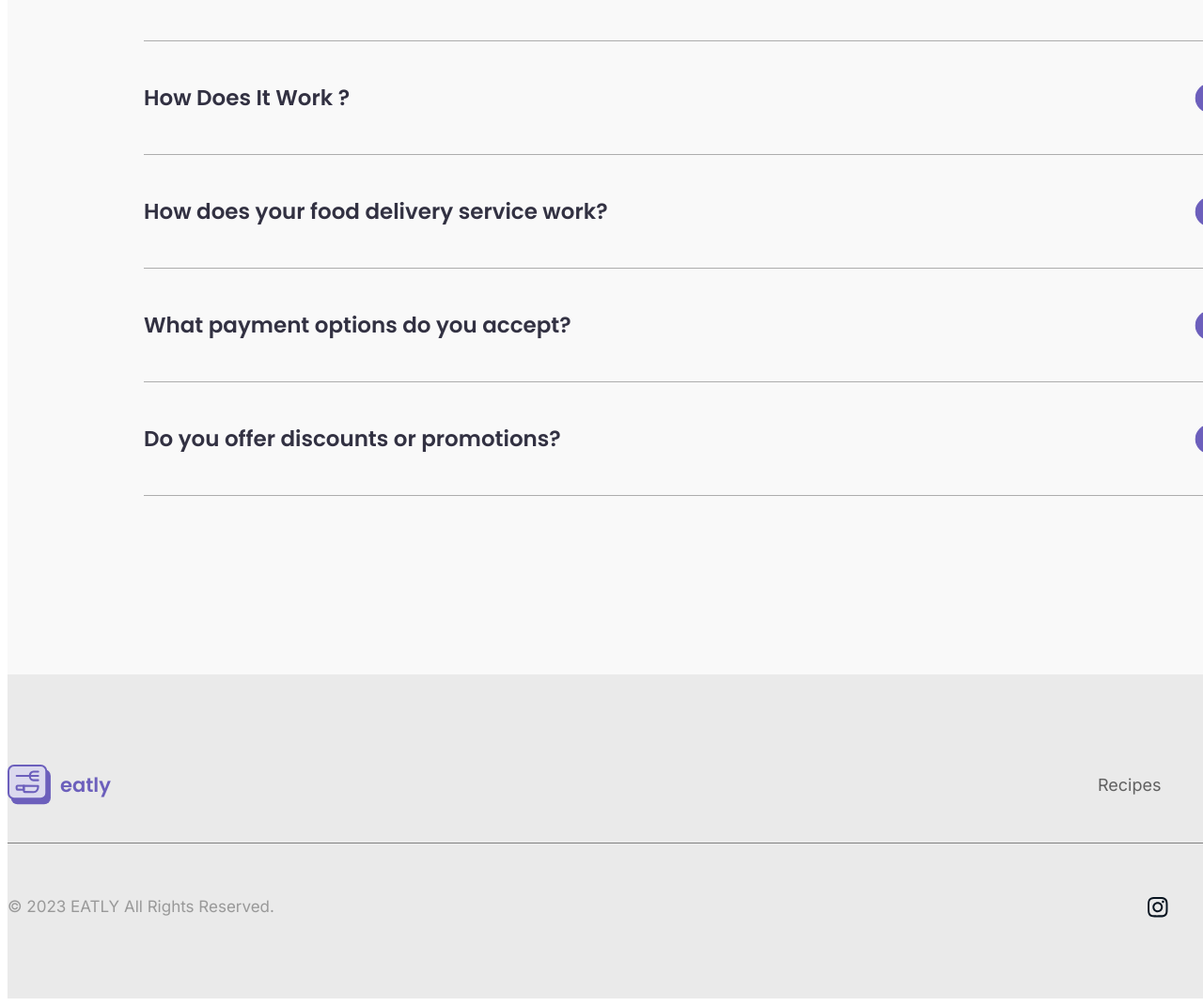
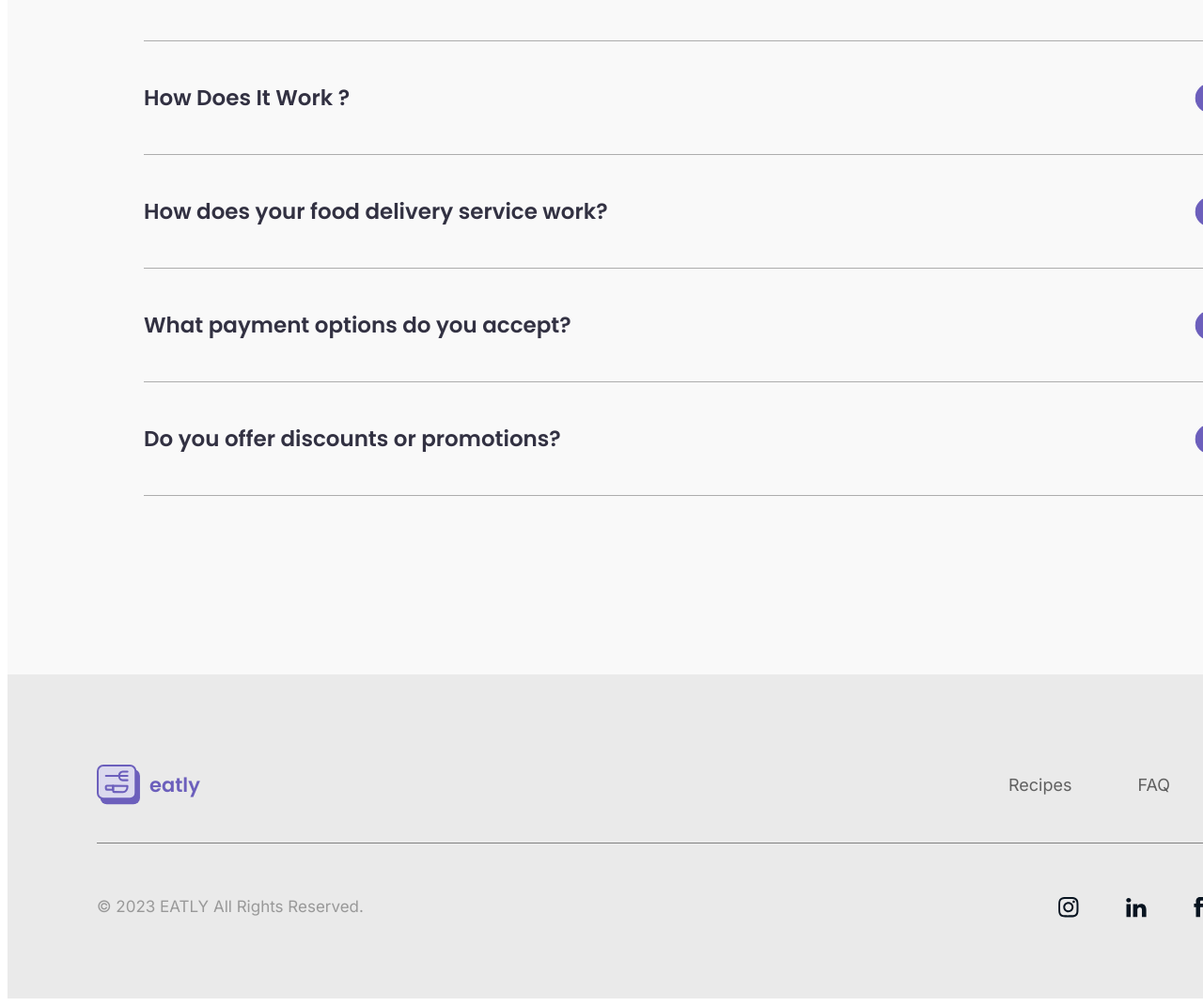
Before and after one commit to zelkarnayn/openschool, a React (Vite) app: page / in a window 1280 px wide. Shown: the part 4039-5110 px from the top of the page at 94% size. Built offline with nearby package versions, Linux system fonts and the light colour scheme; no server answers.

Commit message:
feat: 'fix: Сделана адаптивность '

```diff
--- a/src/widgets/footer/ui/styles.module.css
+++ b/src/widgets/footer/ui/styles.module.css
@@ -10,7 +10,7 @@
 }
 
 .footer__main {
-    width: 100%;
+    width: 1250px;
     display: flex;
     justify-content: space-between;
     border-bottom: 1px solid #818181;
@@ -19,7 +19,7 @@
 
 .footer__social {
     margin-top: 57px;
-    width: 100%;
+    width: 1250px;
     display: flex;
     justify-content: space-between;
 }
@@ -42,9 +42,11 @@
         width: 768px;
     }
     .footer__main {
+        width: 768px;
         justify-content: space-around;
     }
     .footer__social {
+        width: 768px;
         justify-content: space-around;
     }
 }
```
